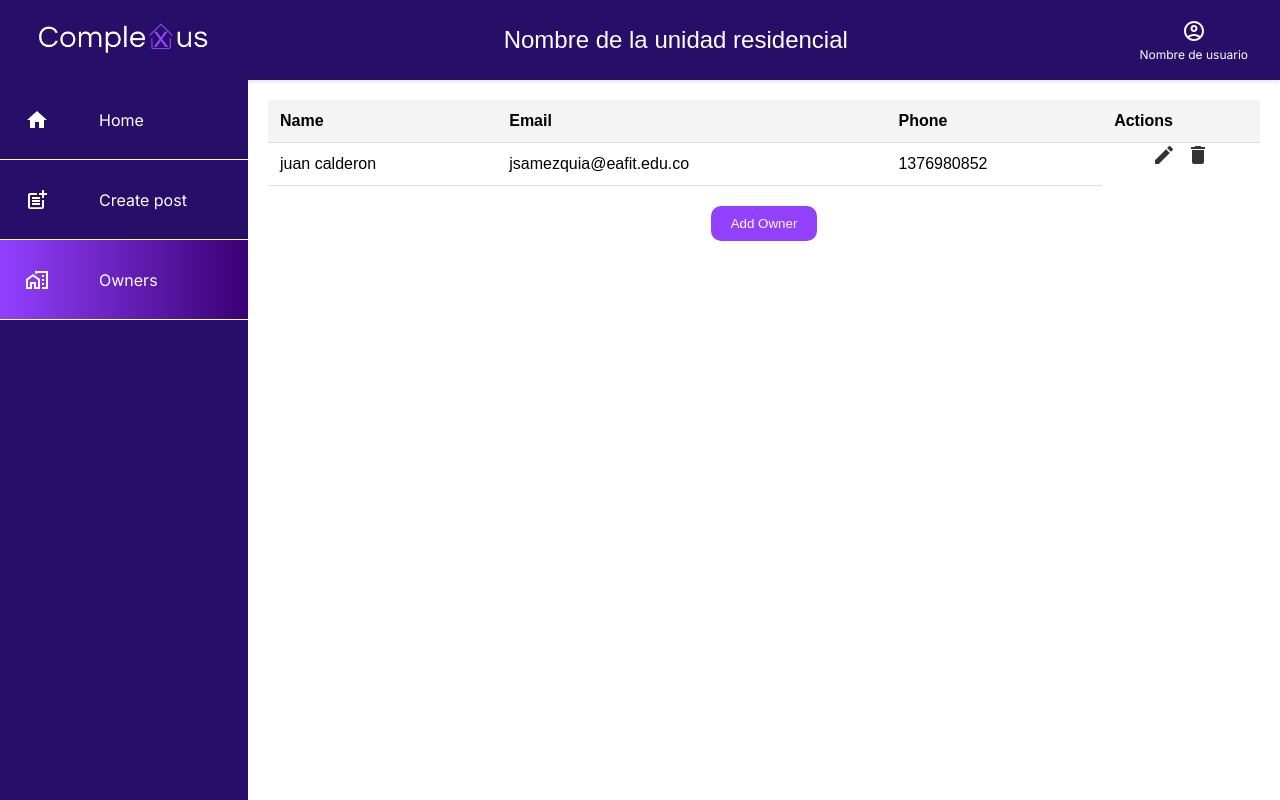
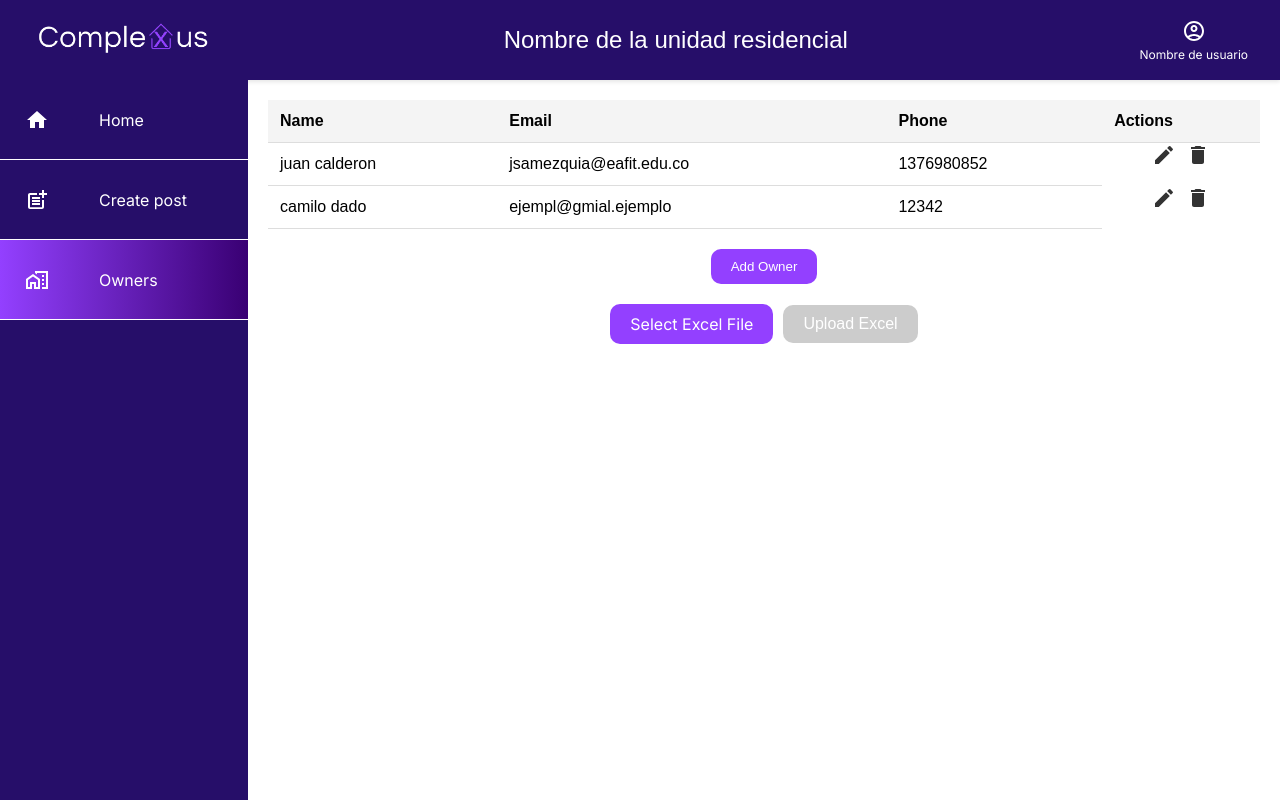
Before and after one commit to JuanAmezquitaAgredo/complexus_frontend, a Next.js app: page /ownerscrud in a window 1280 px wide. Built offline with nearby package versions, Linux system fonts and the light colour scheme; data requests are answered from the project's data file.

Commit message:
update, upload file in owners

```diff
--- a/app/database/db.json
+++ b/app/database/db.json
@@ -8,7 +8,7 @@
       "phone": "1376980852",
       "tower": "123",
       "apto": "3",
-      "rol_id": "1",
+      "rol_id": "2",
       "residential_id": "3eg32",
       "lastName": "Amezquita"
     },
@@ -34,6 +34,19 @@
       "tower": "N/A",
       "residential_id": "b8ba",
       "rol_id": "2"
+    },
+    {
+      "id": "dac9",
+      "name": "camilo",
+      "lastName": "dado",
+      "email": "ejempl@gmial.ejemplo",
+      "password": "abc.123",
+      "phone": "12342",
+      "tower": "3",
+      "apto": "123",
+      "rol_id": "3",
+      "residential_id": "3eg32",
+      "active": true
     }
   ],
   "posts": [
--- a/app/ownerscrud/page.tsx
+++ b/app/ownerscrud/page.tsx
@@ -10,12 +10,14 @@ import DeleteIcon from '@mui/icons-material/Delete';
 import Modal from "../components/common/modal/modal";
 import FormRegisterOwner from "../components/form-register-owner/form-register-owner";
 import FormEditOwner from "../components/form-edit-owner/form-edit-owner"; // Asegúrate de tener este componente
+import * as XLSX from 'xlsx'; // Importa la librería xlsx
 
 const OwnersCrud = () => {
     const [users, setUsers] = useState<User[]>([]);
     const [isCreateModalOpen, setIsCreateModalOpen] = useState(false); // Control del modal de creación
     const [isEditModalOpen, setIsEditModalOpen] = useState(false); // Control del modal de edición
     const [selectedUserId, setSelectedUserId] = useState<string>(""); // ID del usuario seleccionado para editar
+    const [file, setFile] = useState<File | null>(null); // Estado para el archivo de Excel
 
     useEffect(() => {
         // Fetch users from json-server
@@ -70,6 +72,58 @@ const OwnersCrud = () => {
         setSelectedUserId(""); // Reset selected user ID
     };
 
+    const handleFileChange = (event: React.ChangeEvent<HTMLInputElement>) => {
+        const file = event.target.files?.[0];
+        if (file) {
+            setFile(file); // Guardar el archivo en el estado
+        }
+    };
+
+    const handleUploadClick = async () => {
+        if (!file) {
+            alert("Please select a file first.");
+            return;
+        }
+
+        const reader = new FileReader();
+
+        reader.onload = async (event) => {
+            const data = new Uint8Array(event.target?.result as ArrayBuffer);
+            const workbook = XLSX.read(data, { type: "array" });
+
+            const sheetName = workbook.SheetNames[0];
+            const worksheet = workbook.Sheets[sheetName];
+            const jsonData = XLSX.utils.sheet_to_json(worksheet);
+
+            if (jsonData) {
+                alert("File uploaded successfully!");
+            }
+
+            // try {
+            //     // Envía los datos al backend
+            //     const response = await fetch("http://localhost:3004/upload", {
+            //         method: "POST",
+            //         headers: {
+            //             "Content-Type": "application/json",
+            //         },
+            //         body: JSON.stringify({ data: jsonData }),
+            //     });
+
+            //     if (response.ok) {
+            //         alert("File uploaded successfully!");
+            //     } else {
+            //         console.error("Error uploading file:", response.statusText);
+            //         alert("Error uploading file.");
+            //     }
+            // } catch (error) {
+            //     console.error("Error uploading file:", error);
+            //     alert("Error uploading file.");
+            // }
+        };
+
+        reader.readAsArrayBuffer(file);
+    };
+
     return (
         <main>
             <Navbar />
@@ -106,6 +160,13 @@ const OwnersCrud = () => {
                     <div className={styles.createAdmin}>
                         <button className={styles.button} onClick={() => setIsCreateModalOpen(true)}>Add Owner</button>
                     </div>
+                    <div className={styles.fileUpload}>
+                        <label htmlFor="fileUpload">Select Excel File</label>
+                        <input type="file" id="fileUpload" accept=".xlsx, .xls" onChange={handleFileChange} />
+                        <button className={styles.uploadButton} onClick={handleUploadClick} disabled={!file}>
+                            Upload Excel
+                        </button>
+                    </div>
                 </div>
             </div>
             <Modal isOpen={isCreateModalOpen} onClose={handleCloseCreateModal}>
--- a/app/ownerscrud/styles.module.css
+++ b/app/ownerscrud/styles.module.css
@@ -71,3 +71,50 @@
         background-color: #7833c2;
     }
 }
+
+
+.fileUpload {
+    display: flex;
+    justify-content: center;
+    align-items: center;
+    margin-top: 20px;
+}
+
+.fileUpload input[type="file"] {
+    display: none; /* Ocultar el input de archivo */
+}
+
+.fileUpload label {
+    background-color: #9340ff;
+    color: #fff;
+    border: none;
+    padding: 10px 20px;
+    border-radius: 10px;
+    cursor: pointer;
+    font-size: 16px;
+    text-align: center;
+}
+
+.fileUpload label:hover {
+    background-color: #7833c2;
+}
+
+.uploadButton {
+    background-color: #9340ff;
+    color: #fff;
+    border: none;
+    padding: 10px 20px;
+    border-radius: 10px;
+    cursor: pointer;
+    margin-left: 10px;
+    font-size: 16px;
+}
+
+.uploadButton:disabled {
+    background-color: #ccc;
+    cursor: not-allowed;
+}
+
+.uploadButton:hover:not(:disabled) {
+    background-color: #7833c2;
+}
--- a/package.json
+++ b/package.json
@@ -27,7 +27,8 @@
     "react-firebase-hooks": "^5.1.1",
     "react-redux": "^9.1.2",
     "styled-components": "^6.1.13",
-    "sweetalert2": "^11.14.0"
+    "sweetalert2": "^11.14.0",
+    "xlsx": "^0.18.5"
   },
   "devDependencies": {
     "@types/node": "^20",
```
Also changed, not shown: 1 other file (tests, documents, lock files or other folders).
